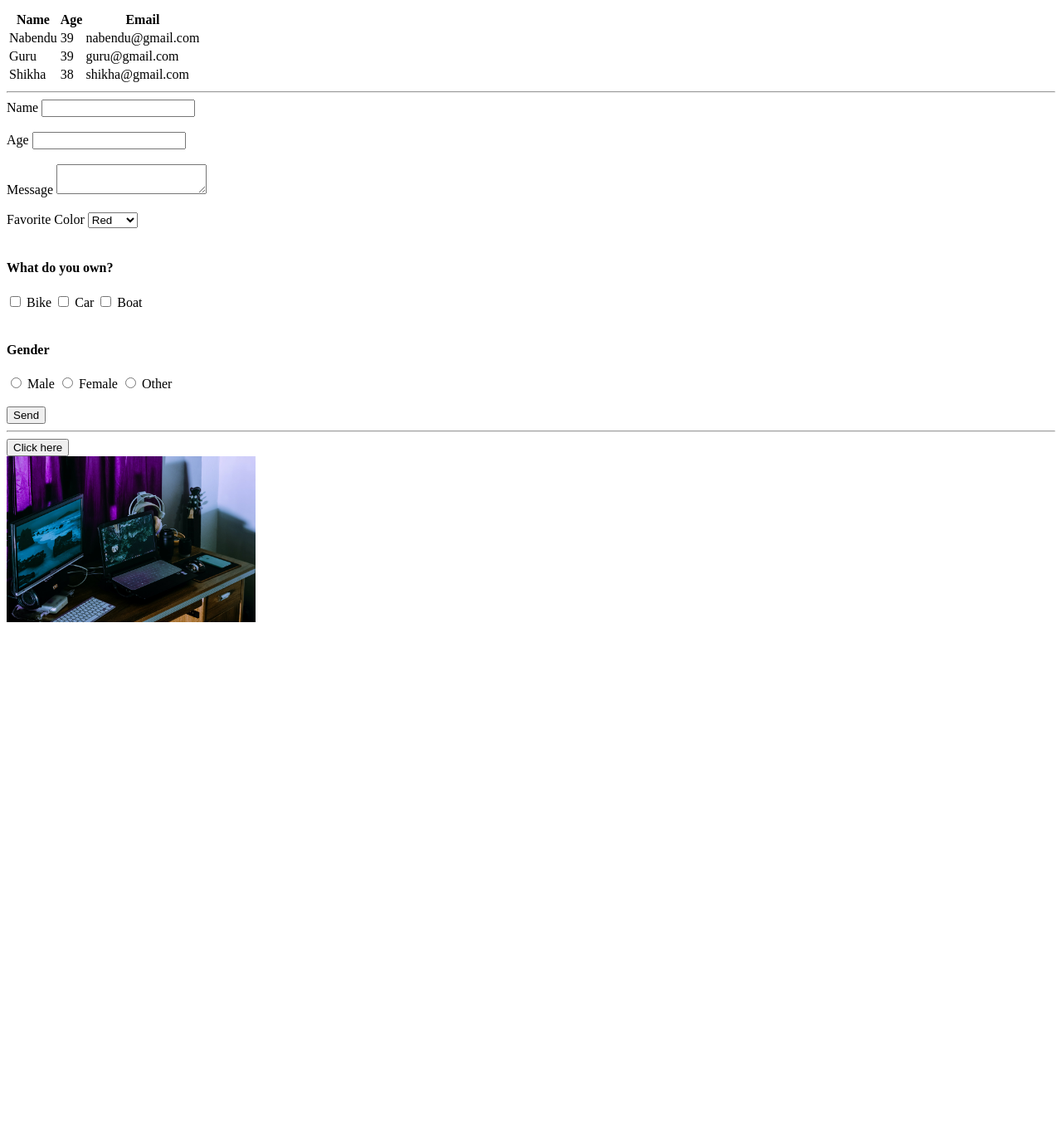
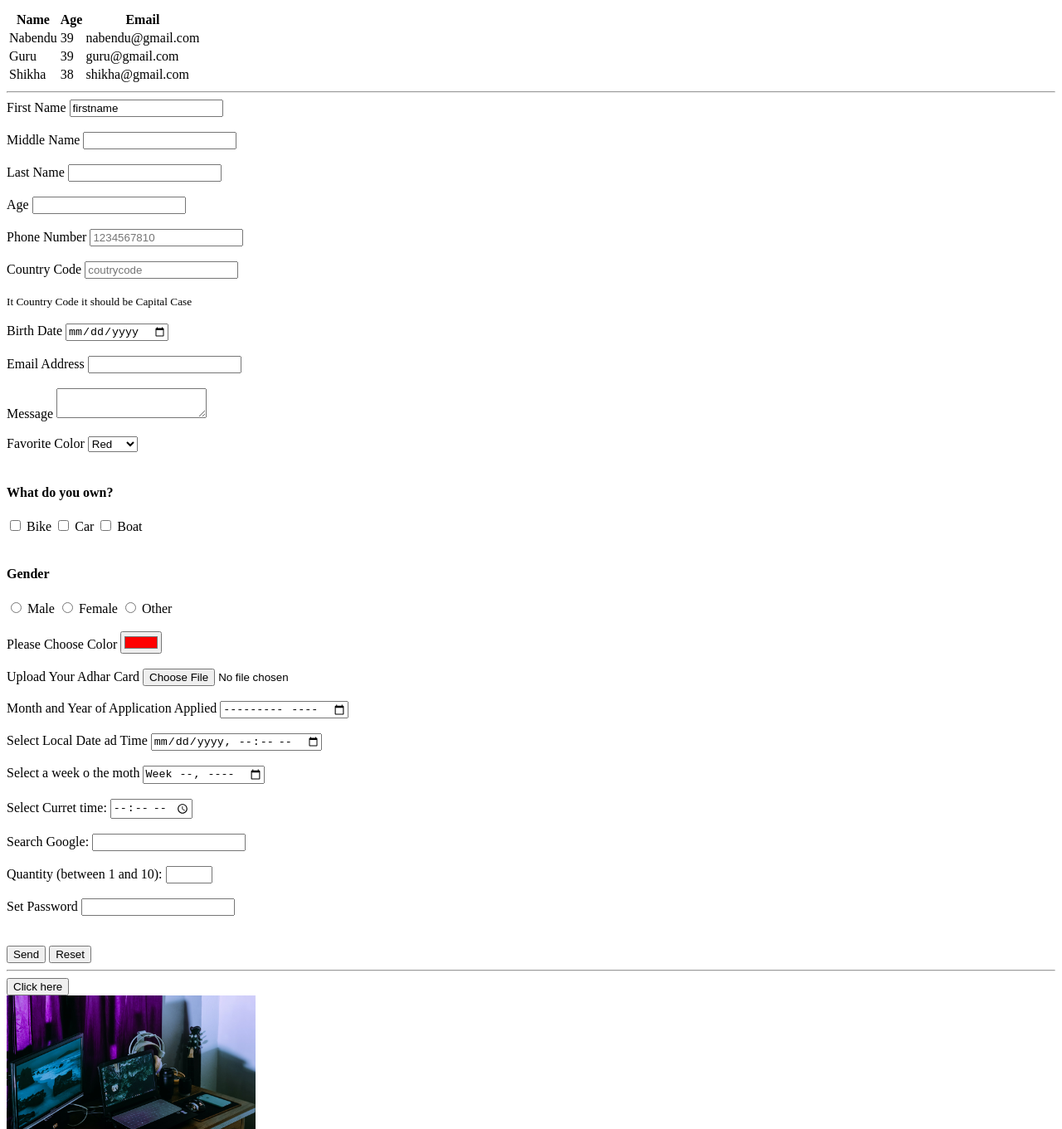
Before and after one commit to har-shitha-kn/BGSVSIT, a plain HTML site: page Assignment-1/HTML_Basics/index.html in a window 1280 px wide. Shown: the part 680-2041 px from the top of the page at 83% size. Before the commit the page ends 1442 px from the top, so only its background shows below. Drawn offline with Linux system fonts and the light colour scheme.

Commit message:
Assignment changes Updated

```diff
--- a/Assignment-1/HTML_Basics/index.html
+++ b/Assignment-1/HTML_Basics/index.html
@@ -1,11 +1,13 @@
 <!DOCTYPE html>
 <html lang="en">
+
 <head>
     <meta charset="UTF-8">
     <meta http-equiv="X-UA-Compatible" content="IE=edge">
     <meta name="viewport" content="width=device-width, initial-scale=1.0">
     <title>HTML Basics</title>
 </head>
+
 <body>
     <!-- Heading Tags -->
     <h1>Heading 1</h1>
@@ -15,8 +17,12 @@
     <h5>Heading 5</h5>
     <h6>Heading 6</h6>
     <!-- Paragraph Tag -->
-    <p>Lorem ipsum dolor sit amet consectetur adipisicing elit. Obcaecati qui, cum, commodi assumenda exercitationem vel distinctio eligendi error rem, fuga enim corporis officiis! Odio odit ea asperiores natus temporibus accusamus!</p>
-    <p>Lorem ipsum dolor sit amet consectetur adipisicing elit. Velit, labore, voluptatum quidem porro nihil hic reiciendis eum cupiditate nisi pariatur id. Voluptate consequatur et libero deserunt fugiat dolore quidem temporibus!</p>
+    <p>Lorem ipsum dolor sit amet consectetur adipisicing elit. Obcaecati qui, cum, commodi assumenda exercitationem vel
+        distinctio eligendi error rem, fuga enim corporis officiis! Odio odit ea asperiores natus temporibus accusamus!
+    </p>
+    <p>Lorem ipsum dolor sit amet consectetur adipisicing elit. Velit, labore, voluptatum quidem porro nihil hic
+        reiciendis eum cupiditate nisi pariatur id. Voluptate consequatur et libero deserunt fugiat dolore quidem
+        temporibus!</p>
     <!-- Link Tag -->
     <a href="https://thewebdev.tech/">Learn Web-development</a>
     <a href="https://www.youtube.com/channel/UCRf7mazcufqZxd2pR3oQJuQ" target="_blank">TWD YT</a>
@@ -69,13 +75,46 @@
     <!-- Form Tags -->
     <form>
         <div>
-            <label>Name</label>
-            <input type="text" name="name">
+            <label>First Name</label>
+            <input type="text" name="firstname" value="firstname">
+        </div>
+        <br>
+        <div>
+            <label>Middle Name</label>
+            <input type="text" name="middleame">
+        </div>
+        <br>
+        <div>
+            <label>Last Name</label>
+            <input type="text" name="lastname">
         </div>
         <br>
         <div>
             <label>Age</label>
             <input type="number" name="age">
+        </div>
+        <br>
+        <div>
+            <label>Phone Number</label>
+            <input type="tel" name="phonenumber" placeholder="1234567810" pattern="[0-9]{10}">
+        </div>
+        <br>
+        <div>
+            <label>Country Code</label>
+            <input type="text" name="countrycode" placeholder="coutrycode" pattern="[A-Z]{3}">
+            <br>
+            <br>
+            <small>It Country Code it should be Capital Case</small>
+        </div>
+        <br>
+        <div>
+            <label>Birth Date</label>
+            <input type="date" name="phonenumber">
+        </div>
+        <br>
+        <div>
+            <label>Email Address</label>
+            <input type="email" name="emailaddress" id="email">
         </div>
         <br>
         <div>
@@ -112,7 +151,58 @@
             <label>Other</label>
         </div>
         <br>
+        <div>
+            <label>Please Choose Color</label>
+            <input type="color" name="color" value="#ff0000">
+        </div>
+        <br>
+        <div>
+            <label>Upload Your Adhar Card</label>
+            <input type="file" name="filedetails">
+        </div>
+        <br>
+        <div>
+            <label>Month and Year of Application Applied </label>
+            <input type="month" id="bdaymonth" name="bdaymonth">
+        </div>
+        <br>
+        <div>
+            <label>Select Local Date ad Time </label>
+            <input type="datetime-local" id="datetime" name="datetime">
+        </div>
+        <br>
+        <div>
+            <label for="week">Select a week o the moth</label>
+            <input type="week" id="week" name="week">
+        </div>
+        <br>
+        <div>
+            <label>Select Curret time:</label>
+            <input type="time" name="currenttime">
+        </div>
+        <br>
+        <div>
+            <label for="gsearch">Search Google:</label>
+            <input type="search" id="gsearch" name="gsearch">
+        </div>
+        <br>
+        <div>
+            <label for="quantity">Quantity (between 1 and 10):</label>
+            <input type="number" id="quantity" name="quantity" min="1" max="10">
+        </div>
+        <br>
+        <div>
+            <label>Set Password</label>
+            <input type="password" name="password">
+        </div>
+        <br>
+        <div>
+
+            <input type="hidden" name="custid" value="1234">
+        </div>
+        <br>
         <input type="submit" value="Send">
+        <input type="reset">
     </form>
     <hr>
     <!-- Button Tag -->
@@ -121,4 +211,5 @@
     <!-- Image Tag -->
     <img src="images/unsplash.jpg" alt="Computer" width="300" height="200">
 </body>
+
 </html>
```
Lines whose indentation alone changed are shown as unchanged.
